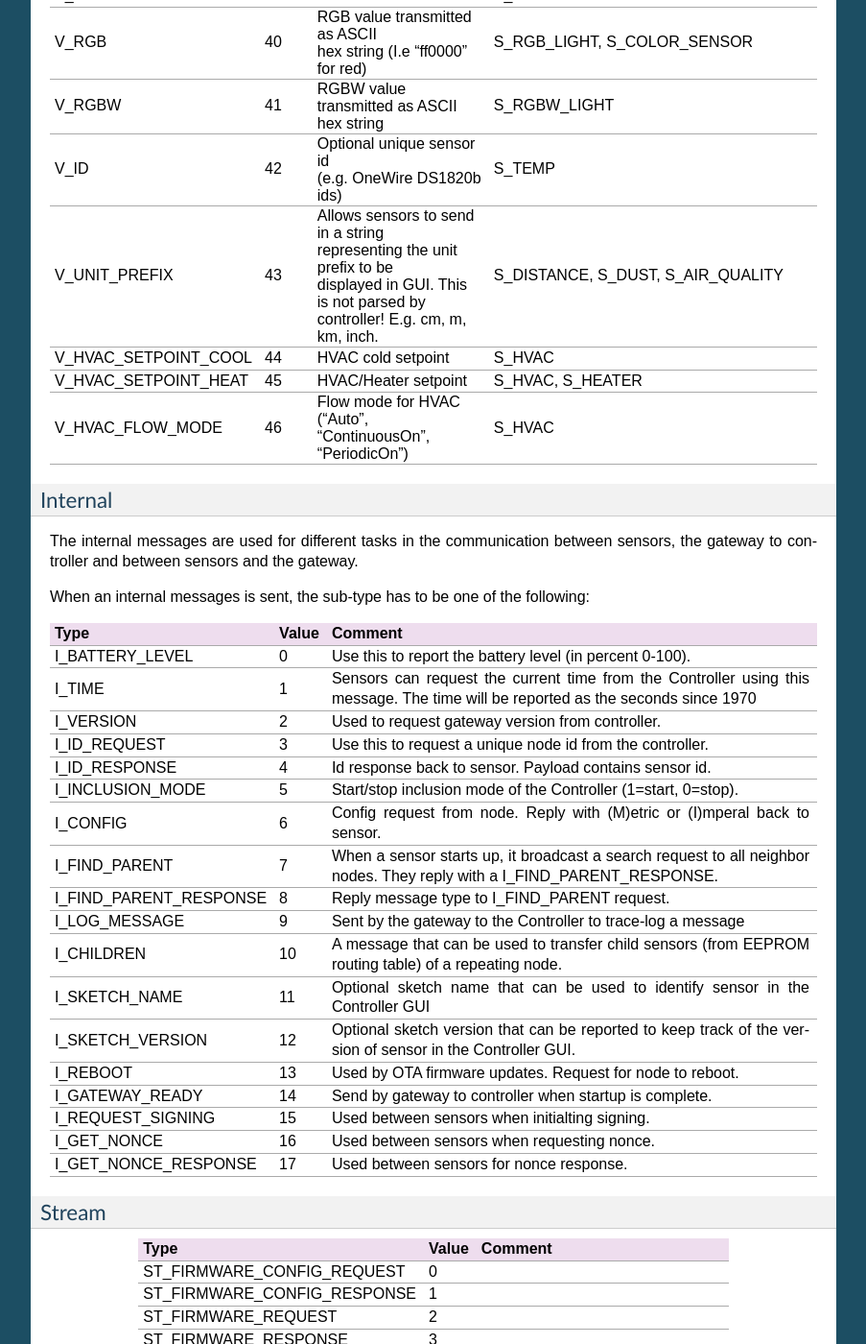
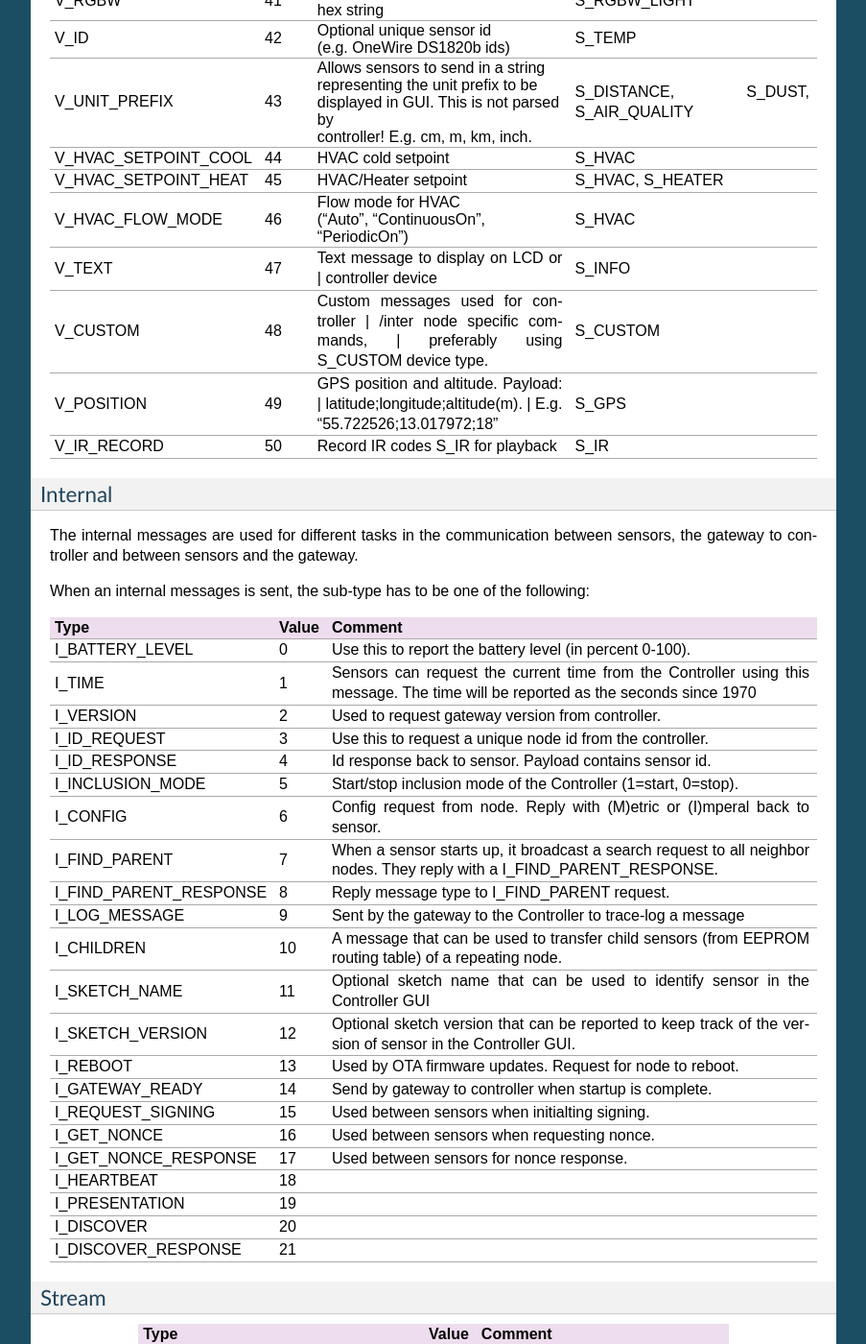
Before and after one commit to alfredocdmiranda/MySensors, a Sphinx documentation site: the page built from docs/protocol.rst, in a window 1280 px wide and 1400 px high, scrolled down 4065 px. Shown: the whole window at 96% size, without its empty margins (198-1101 px from the left). Built offline with Sphinx 7.4.7, drawn with Linux system fonts in a browser that asks for light colours; some of the changed text lies outside the part shown.

Commit message:
Updated protocol variables

```diff
--- a/docs/protocol.rst
+++ b/docs/protocol.rst
@@ -103,6 +103,9 @@
 S_SOUND                   33     Sound sensor                              V_LEVEL(dB), V_TRIPPED, V_ARMED
 S_VIBRATION               34     Vibration sensor                          V_LEVEL(Hz), V_TRIPPED, V_ARMED
 S_MOISTURE                35     Moisture sensor                           V_LEVEL, V_TRIPPED, V_ARMED
+S_INFO                    36     LCD text device                           V_TEXT
+S_GAS                     37     Gas meter                                 V_FLOW, V_VOLUME
+S_GPS                     38     GPS Sensor                                V_POSITION
 =======================   ====== ========================================= ====================
 
 
@@ -178,6 +181,15 @@
 V_HVAC_SETPOINT_HEAT      45     HVAC/Heater setpoint                      S_HVAC, S_HEATER
 V_HVAC_FLOW_MODE          46     | Flow mode for HVAC                      S_HVAC
                                  | ("Auto", "ContinuousOn", "PeriodicOn")
+V_TEXT                    47     Text message to display on LCD or         S_INFO
+                                 | controller device
+V_CUSTOM                  48     Custom messages used for controller       S_CUSTOM
+                                 | /inter node specific commands,
+                                 | preferably using S_CUSTOM device type.
+V_POSITION                49     GPS position and altitude. Payload:       S_GPS
+                                 | latitude;longitude;altitude(m).
+                                 | E.g. "55.722526;13.017972;18"
+V_IR_RECORD               50     Record IR codes S_IR for playback         S_IR
 =======================   ====== ========================================= ====================
 
 Internal
@@ -208,6 +220,10 @@
 I_REQUEST_SIGNING         15     Used between sensors when initialting signing.
 I_GET_NONCE               16     Used between sensors when requesting nonce.
 I_GET_NONCE_RESPONSE      17     Used between sensors for nonce response.
+I_HEARTBEAT               18
+I_PRESENTATION            19
+I_DISCOVER                20
+I_DISCOVER_RESPONSE       21
 =======================   ====== =========================================
 
 Stream
```
